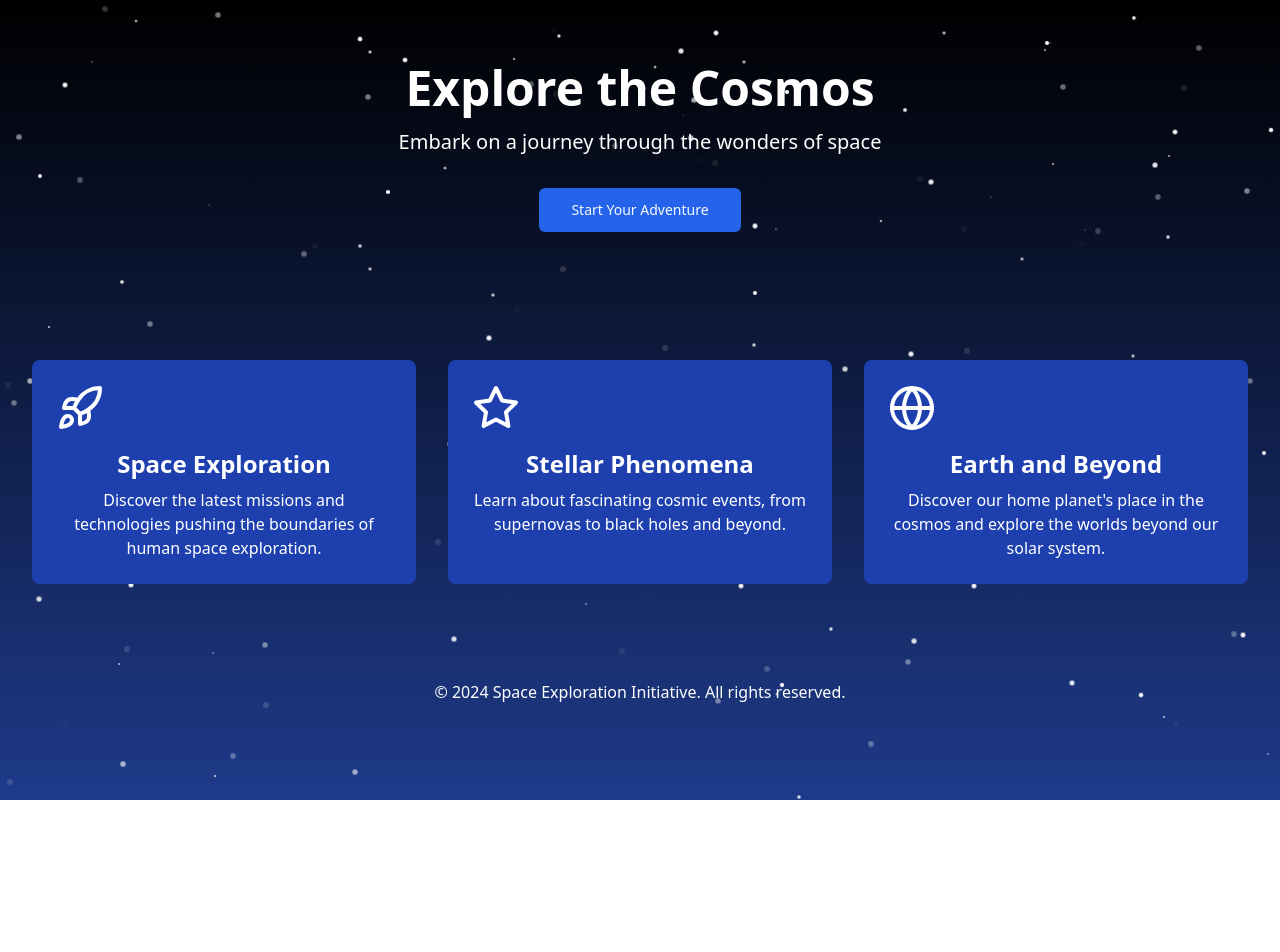
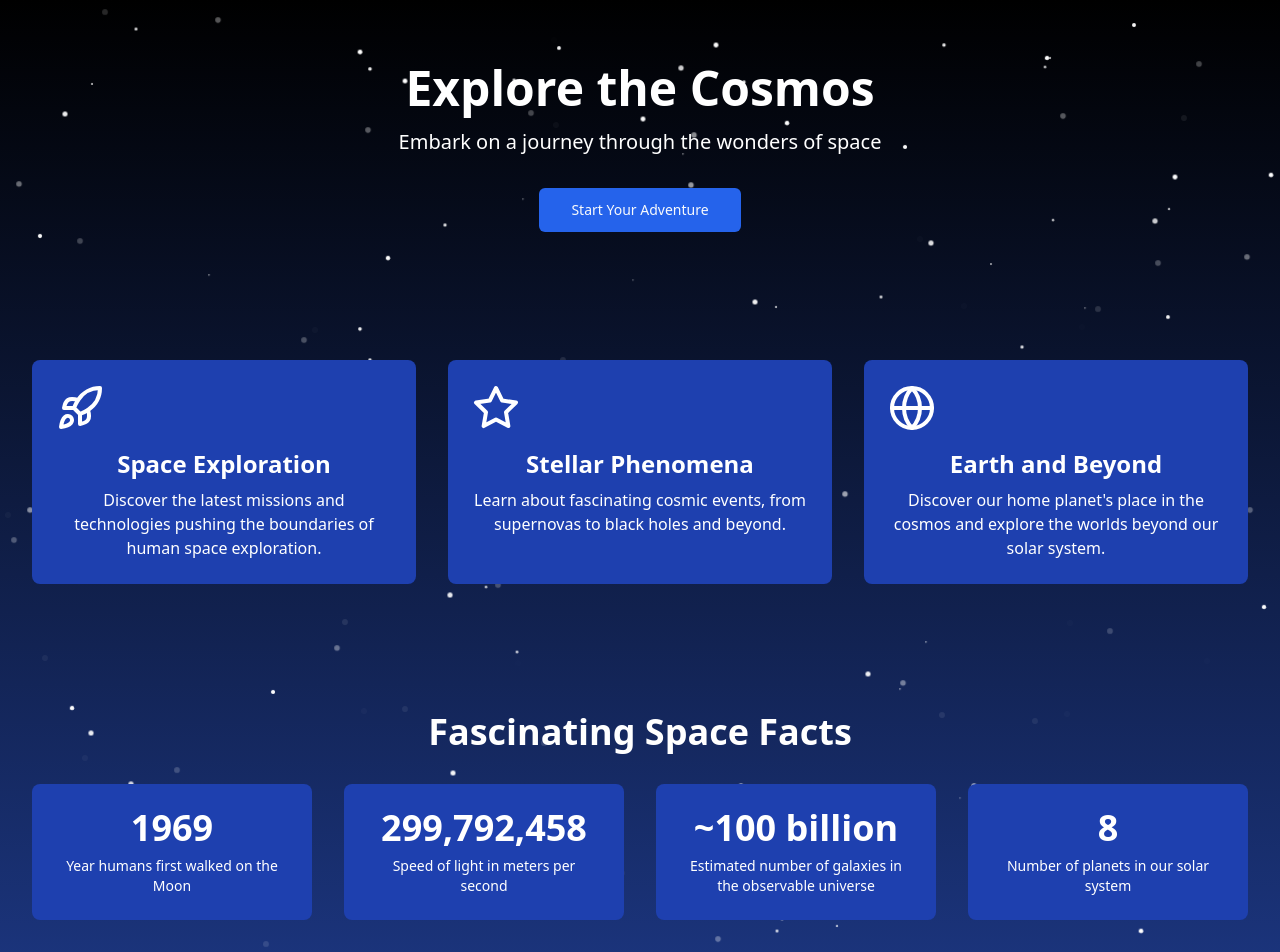
Before and after one commit to GPT-Engineer-App-Dev/cosmic-wonderland, a React (Vite) app: page / in a window 1280 px wide. Shown: the top 952 px of the page. Before the commit the page ends 800 px from the top, so only its background shows below. Built offline with nearby package versions, Linux system fonts and the light colour scheme.

Commit message:
GPT Engineer Update [skip gpt_engineer]

```diff
--- a/src/pages/Index.jsx
+++ b/src/pages/Index.jsx
@@ -111,6 +111,28 @@ const Index = () => {
         </div>
       </main>
 
+      <section className="container mx-auto py-16 relative z-10">
+        <h2 className="text-4xl font-bold mb-8 text-center">Fascinating Space Facts</h2>
+        <div className="grid grid-cols-1 md:grid-cols-2 lg:grid-cols-4 gap-8">
+          <SpaceFact
+            number="1969"
+            description="Year humans first walked on the Moon"
+          />
+          <SpaceFact
+            number="299,792,458"
+            description="Speed of light in meters per second"
+          />
+          <SpaceFact
+            number="~100 billion"
+            description="Estimated number of galaxies in the observable universe"
+          />
+          <SpaceFact
+            number="8"
+            description="Number of planets in our solar system"
+          />
+        </div>
+      </section>
+
       <footer className="container mx-auto py-8 text-center relative z-10">
         <p>&copy; 2024 Space Exploration Initiative. All rights reserved.</p>
       </footer>
@@ -126,4 +148,11 @@ const FeatureCard = ({ icon, title, description }) => (
   </div>
 );
 
+const SpaceFact = ({ number, description }) => (
+  <div className="bg-blue-800 p-6 rounded-lg text-center">
+    <p className="text-4xl font-bold mb-2">{number}</p>
+    <p className="text-sm">{description}</p>
+  </div>
+);
+
 export default Index;
```
